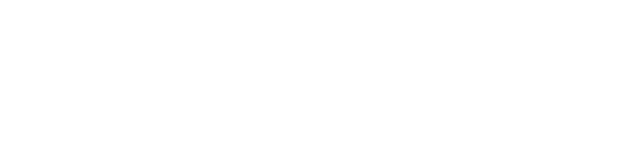
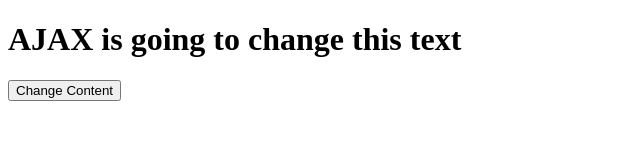
Before and after one commit to joshgumerove/ajax-constructor-function, a plain HTML site: page index.html in a window 1280 px wide. Shown: the whole page, without its empty margins (0-640 px from the left). Drawn offline with Linux system fonts and the light colour scheme.

Commit message:
change content using AJAX

```diff
--- a/index.html
+++ b/index.html
@@ -4,7 +4,23 @@
     <meta charset="UTF-8" />
     <meta http-equiv="X-UA-Compatible" content="IE=edge" />
     <meta name="viewport" content="width=device-width, initial-scale=1.0" />
-    <title>Document</title>
+    <title>First Example</title>
   </head>
-  <body></body>
+  <body>
+    <div id="wrapper">
+      <h1>AJAX is going to change this text</h1>
+      <button onclick="loadMessage()">Change Content</button>
+    </div>
+    <script>
+      function loadMessage() {
+        // now we are going to set up our AJAX call
+        const xhr = new XMLHttpRequest();
+        xhr.open("GET", "./message.txt", true); // pass true if want to be async
+        xhr.onload = function () {
+          document.getElementById("wrapper").innerHTML = this.responseText;
+        }; // ajax has to deal with the response sent back from the server
+        xhr.send();
+      }
+    </script>
+  </body>
 </html>
```
Also changed, not shown: message.txt.
